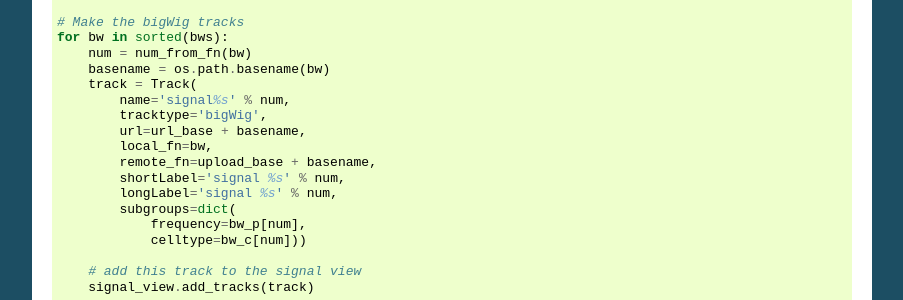
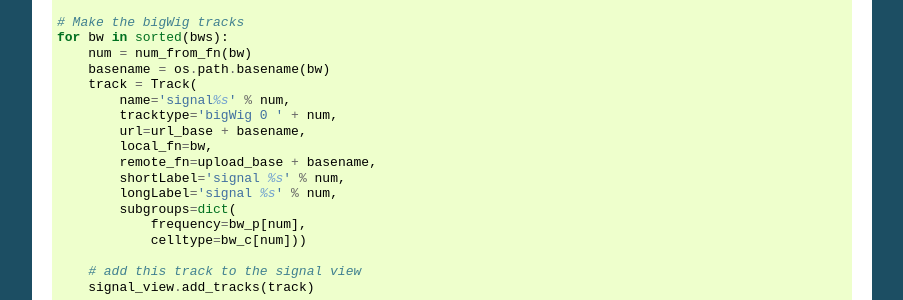
Before and after one commit to daler/trackhub, a Sphinx documentation site: the page built from doc/source/tutorial.rst, in a window 1280 px wide and 1400 px high, scrolled down 10353 px. Shown: the part 152-452 px from the top of the window, without its empty margins (198-1101 px from the left). Built offline with Sphinx 7.4.7, drawn with Linux system fonts in a browser that asks for light colours; some of the changed text lies outside the part shown.

Commit message:
Updated code to allow signal bounds for bigWig tracks, as per definition of type bigWig. Also updated the examples to reflect this.

```diff
--- a/doc/source/tutorial.rst
+++ b/doc/source/tutorial.rst
@@ -207,7 +207,7 @@
     track1 = Track(
         name="track1Track",
         url=os.path.join(URLBASE, GENOME, 'track1.bigWig'),
-        tracktype='bigWig',
+        tracktype='bigWig 0 1000',
         short_label='track1',
         long_label='my track #1',
         # add other params here...
@@ -240,7 +240,7 @@
     bigDataUrl http://example.com/mytrackhubs/dm3/track1.bigWig
     shortLabel track1
     longLabel my track #1
-    type bigWig
+    type bigWig 0 1000
     color 128,0,0
     parent supertrack
 
@@ -484,7 +484,7 @@
         name="signalViewTrack",
         view="Signal",
         visibility="full",
-        tracktype="bigWig",
+        tracktype="bigWig 0 10000",
         short_label="signal",
         long_label="Signal")
 
@@ -530,7 +530,7 @@
         track signalViewTrack
         shortLabel signal
         longLabel Signal
-        type bigWig
+        type bigWig 0 10000
         visibility full
         parent mycomposite
         view Signal
@@ -575,7 +575,7 @@
         track signalViewTrack
         shortLabel signal
         longLabel Signal
-        type bigWig
+        type bigWig 0 10000
         visibility full
         configurable on
         parent mycomposite
@@ -714,7 +714,7 @@
         basename = os.path.basename(bw)
         track = Track(
             name='signal%s' % num,
-            tracktype='bigWig',
+            tracktype='bigWig 0 ' + num,
             url=url_base + basename,
             local_fn=bw,
             remote_fn=upload_base + basename,
@@ -799,7 +799,7 @@
         track signalViewTrack
         shortLabel signal
         longLabel Signal
-        type bigWig
+        type bigWig 0 10000
         visibility full
         configurable on
         parent mycomposite
@@ -809,7 +809,7 @@
                 bigDataUrl http://example.com/trackhubs/dm3/sine-dm3-1000.bedgraph.bw
                 shortLabel signal 1000
                 longLabel signal 1000
-                type bigWig
+                type bigWig 0 1000
                 subGroups frequency=lo celltype=a view=Signal
                 parent signalViewTrack
 
@@ -817,7 +817,7 @@
                 bigDataUrl http://example.com/trackhubs/dm3/sine-dm3-10000.bedgraph.bw
                 shortLabel signal 10000
                 longLabel signal 10000
-                type bigWig
+                type bigWig 0 10000
                 subGroups frequency=hi celltype=b view=Signal
                 parent signalViewTrack
 
@@ -989,7 +989,7 @@
 
     aggregate = AggregateTrack(
         name="aggregate",
-        tracktype='bigWig',
+        tracktype='bigWig 0 2000',
         short_label="my aggregate",
         long_label="An example aggregate",
         aggregate='transparentOverlay')
@@ -1003,7 +1003,7 @@
     track aggregate
     shortLabel my aggregate
     longLabel An example aggregate
-    type bigWig
+    type bigWig 0 2000
     aggregate transparentOverlay
     container mutiWig
 
@@ -1023,7 +1023,7 @@
     track aggregate
     shortLabel my aggregate
     longLabel An example aggregate
-    type bigWig
+    type bigWig 0 2000
     aggregate transparentOverlay
     showSubtrackColorOnUi on
     container mutiWig
@@ -1046,7 +1046,7 @@
     track1 = Track(
         name="track1Track",
         url=os.path.join(URLBASE, GENOME, 'track1.bigWig'),
-        tracktype='bigWig',
+        tracktype='bigWig 0 1400',
         short_label='track1',
         long_label='my track #1',
         # add other params here...
@@ -1055,7 +1055,7 @@
     track2 = Track(
         name="track2Track",
         url=os.path.join(URLBASE, GENOME, 'track2.bigWig'),
-        tracktype='bigWig',
+        tracktype='bigWig 0 1700',
         short_label='track2',
         long_label='my track #2',
         # add other params here...
@@ -1074,7 +1074,7 @@
     track aggregate
     shortLabel my aggregate
     longLabel An example aggregate
-    type bigWig
+    type bigWig 0 2000
     aggregate transparentOverlay
     showSubtrackColorOnUi on
     container mutiWig
@@ -1083,7 +1083,7 @@
         bigDataUrl http://example.com/mytrackhubs/dm3/track1.bigWig
         shortLabel track1
         longLabel my track #1
-        type bigWig
+        type bigWig 0 1400
         color 120,235,204
         parent aggregate
 
@@ -1091,7 +1091,7 @@
         bigDataUrl http://example.com/mytrackhubs/dm3/track2.bigWig
         shortLabel track2
         longLabel my track #2
-        type bigWig
+        type bigWig 0 1700
         color 255,128,128
         parent aggregate
 
```
Also changed, not shown: 1 other file.
